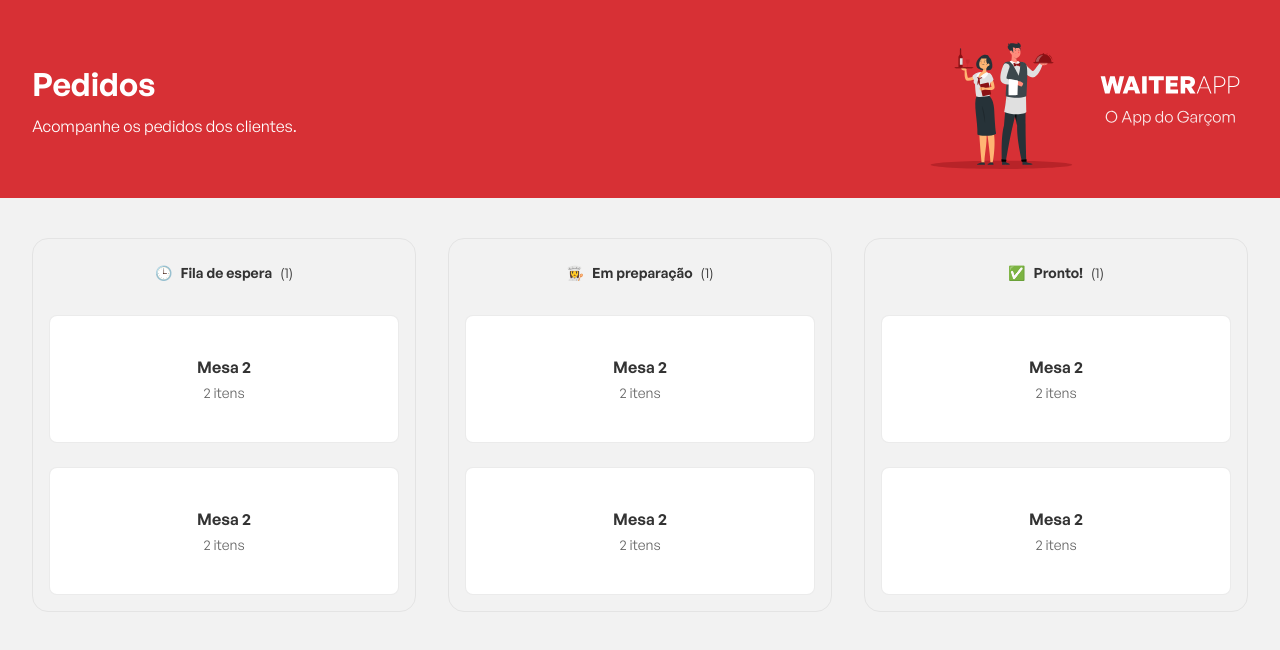
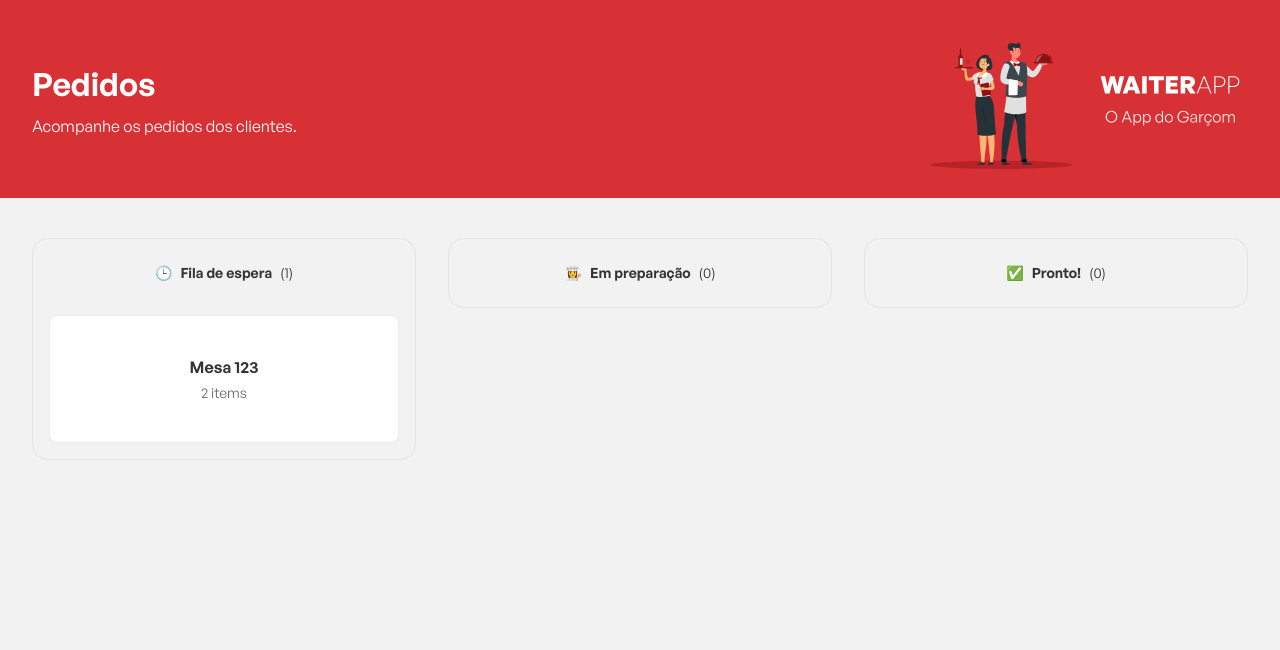
Before and after one commit to rodrigomsrocha/waiter-app-fron-end, a React (Vite) app: page / in a window 1280 px wide. Shown: the top 650 px of the page. Built offline with nearby package versions, Linux system fonts and the light colour scheme.

Commit message:
rendering orders

```diff
--- a/src/components/Orders/index.tsx
+++ b/src/components/Orders/index.tsx
@@ -1,11 +1,40 @@
+import { Order } from '../../types/Order';
 import { OrdersBoard } from '../OrdersBoard';
+
+const orders: Order[] = [
+  {
+    _id: '6372e48cbcd195b0d3d0f7f3',
+    table: '123',
+    status: 'WAITING',
+    products: [
+      {
+        product: {
+          name: 'Pizza quatro queijos',
+          imagePath: '1668472896991-quatro-queijos.png',
+          price: 40,
+        },
+        quantity: 3,
+        _id: '6372e48cbcd195b0d3d0f7f4',
+      },
+      {
+        product: {
+          name: 'Coca cola',
+          imagePath: '1668473462705-coca-cola.png',
+          price: 7,
+        },
+        quantity: 2,
+        _id: '6372e48cbcd195b0d3d0f7f5',
+      },
+    ],
+  },
+];
 
 export function Orders() {
   return (
-    <div className="w-full max-w-base mx-auto my-10 flex gap-8">
-      <OrdersBoard icon="🕒" title="Fila de espera" />
-      <OrdersBoard icon="👩‍🍳" title="Em preparação" />
-      <OrdersBoard icon="✅" title="Pronto!" />
+    <div className="w-full max-w-base mx-auto my-10 flex gap-8 items-start">
+      <OrdersBoard icon="🕒" title="Fila de espera" orders={orders} />
+      <OrdersBoard icon="👩‍🍳" title="Em preparação" orders={[]} />
+      <OrdersBoard icon="✅" title="Pronto!" orders={[]} />
     </div>
   );
 }
--- a/src/components/OrdersBoard/index.tsx
+++ b/src/components/OrdersBoard/index.tsx
@@ -1,32 +1,33 @@
+import { Order } from '../../types/Order';
+
 interface OrdersBoardProps {
   icon: string;
   title: string;
+  orders: Order[];
 }
 
-export function OrdersBoard({ icon, title }: OrdersBoardProps) {
+export function OrdersBoard({ icon, title, orders }: OrdersBoardProps) {
   return (
     <div className="p-4 border border-gray-300 border-opacity-40 rounded-2xl flex flex-col items-center justify-center flex-1">
       <header className="p-2 text-sm flex items-center gap-2">
         <span>{icon}</span>
         <strong>{title}</strong>
-        <span>(1)</span>
+        <span>({orders.length})</span>
       </header>
+      {orders.length > 0 && (
         <div className="flex flex-col w-full mt-6 gap-6">
+          {orders.map((order) => (
             <button
+              key={order._id}
               type="button"
               className="bg-white border border-gray-300 border-opacity-40 rounded-lg h-32 flex flex-col justify-center items-center gap-1"
             >
-          <strong>Mesa 2</strong>
-          <span className="text-sm text-gray-700">2 itens</span>
+              <strong>Mesa {order.table}</strong>
+              <span className="text-sm text-gray-700">{order.products.length} items</span>
             </button>
-        <button
-          type="button"
-          className="bg-white border border-gray-300 border-opacity-40 rounded-lg h-32 flex flex-col justify-center items-center gap-1"
-        >
-          <strong>Mesa 2</strong>
-          <span className="text-sm text-gray-700">2 itens</span>
-        </button>
+          ))}
         </div>
+      )}
     </div>
   );
 }
--- a/src/mocks/orders.ts
+++ /dev/null
@@ -1,27 +0,0 @@
-const orders: Order[] = [
-  {
-    _id: '6372e48cbcd195b0d3d0f7f3',
-    table: '123',
-    status: 'WAITING',
-    products: [
-      {
-        product: {
-          name: 'Pizza quatro queijos',
-          imagePath: '1668472896991-quatro-queijos.png',
-          price: 40,
-        },
-        quantity: 3,
-        _id: '6372e48cbcd195b0d3d0f7f4'
-      },
-      {
-        product: {
-          name: 'Coca cola',
-          imagePath: '1668473462705-coca-cola.png',
-          price: 7,
-        },
-        quantity: 2,
-        _id: '6372e48cbcd195b0d3d0f7f5'
-      }
-    ],
-  }
-];
--- /dev/null
+++ b/src/types/Order.d.ts
@@ -0,0 +1,14 @@
+export interface Order {
+  _id: string;
+  table: string;
+  status: 'WAITING' | 'IN_PRODUCTION' | 'DONE';
+  products: {
+    _id: string;
+    quantity: number;
+    product: {
+      name: string;
+      imagePath: string;
+      price: number;
+    };
+  }[];
+}
```
Lines whose indentation alone changed are shown as unchanged.
